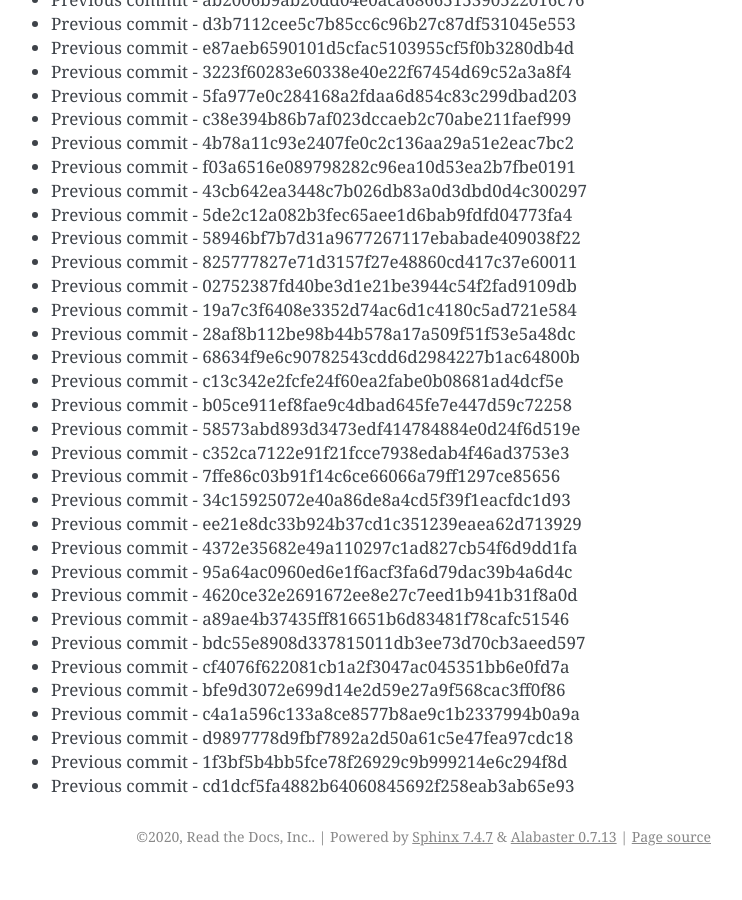
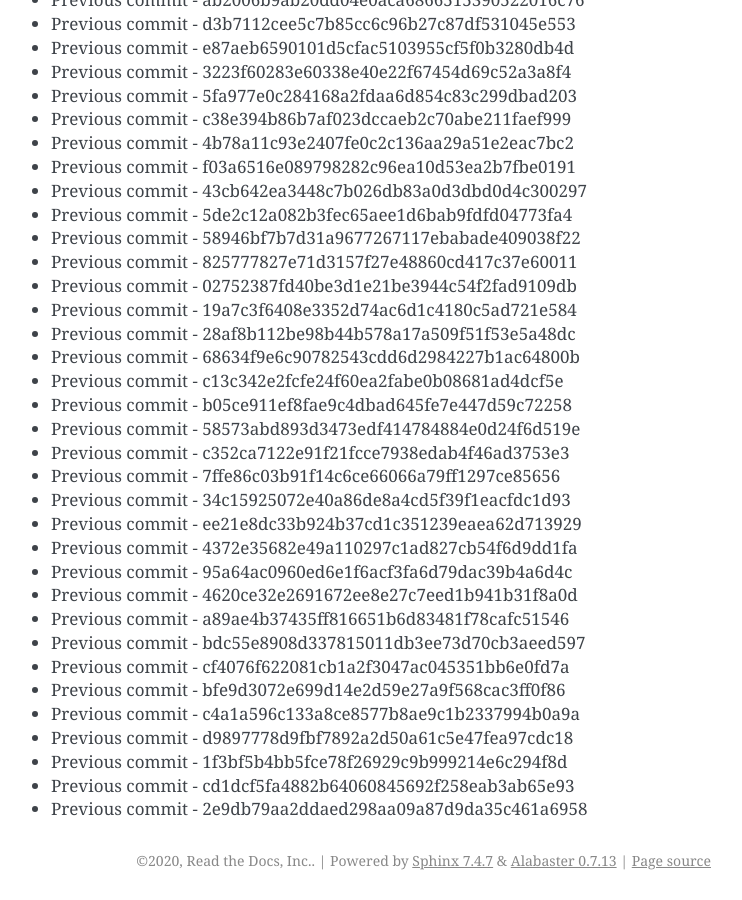
Before and after one commit to readthedocs/rtd-git-stresstest, a Sphinx documentation site: the page built from docs/updates.rst, in a window 1280 px wide and 900 px high, scrolled down 49058 px. Shown: the whole window, without its empty margins (399-1141 px from the left). Built offline with Sphinx 7.4.7, drawn with Linux system fonts in a browser that asks for light colours; before the commit the page ends 49934 px from its top, so only the background shows below that.

Commit message:
Generating commit from previous: 2e9db79aa2ddaed298aa09a87d9da35c461a6958

```diff
--- a/docs/updates.rst
+++ b/docs/updates.rst
@@ -2093,3 +2093,4 @@ It can be tested for any performance characteristics.
 * Previous commit - d9897778d9fbf7892a2d50a61c5e47fea97cdc18
 * Previous commit - 1f3bf5b4bb5fce78f26929c9b999214e6c294f8d
 * Previous commit - cd1dcf5fa4882b64060845692f258eab3ab65e93
+* Previous commit - 2e9db79aa2ddaed298aa09a87d9da35c461a6958
```
